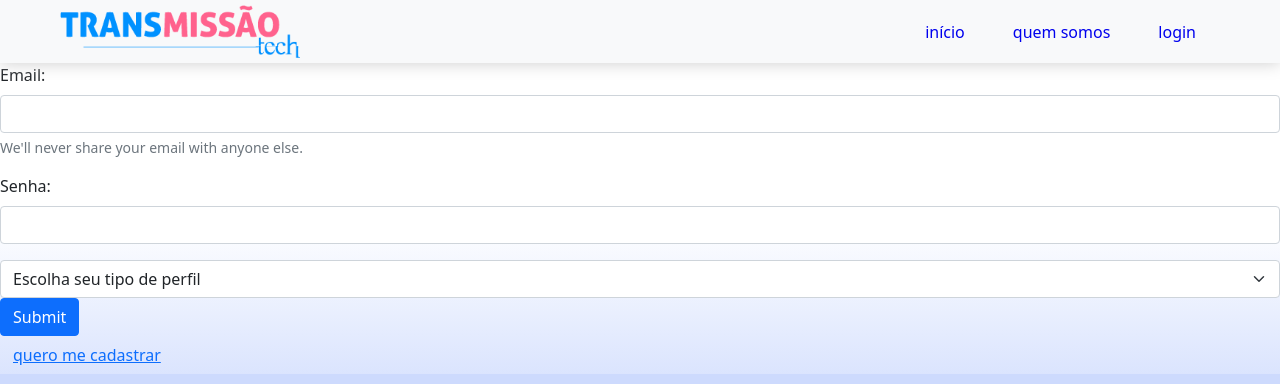
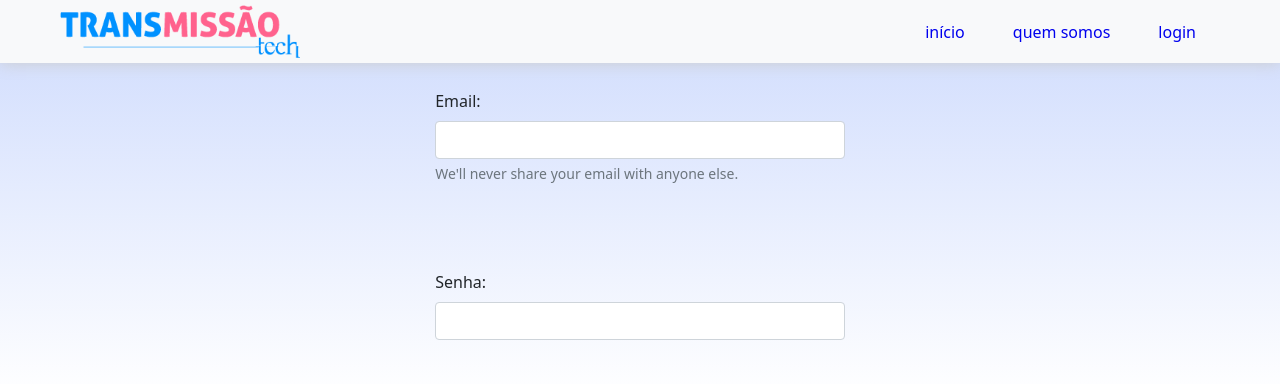
Before and after one commit to blcrz/proviHack, a plain HTML site: page FrontEnd/view/login.html in a window 1280 px wide. Shown: the top 384 px of the page. Drawn offline with nearby package versions, Linux system fonts and the light colour scheme.

Commit message:
fix: estilizando form pagina de login

```diff
--- a/FrontEnd/css/login.css
+++ b/FrontEnd/css/login.css
@@ -1,3 +1,37 @@
 .hidden{
     display:none
 }
+
+header {
+    grid-row: 1/2;
+}
+
+body {
+    width: 100%;
+    height: 100%;
+    display:grid;
+    grid-template-rows: 54px 4fr 1fr 54px;
+}
+
+form {
+    height: 100%;
+    grid-row: 2/3;
+    display: flex;
+    flex-direction: column;
+    align-items: center;
+    justify-content: space-around;
+    width: 40%;
+    margin: auto;
+}
+
+form div, form select, form button {
+    width: 80% !important;
+}
+
+.btn-create {
+    grid-row: 3/4;
+}
+
+footer {
+    grid-row: 4/5;
+}
--- a/FrontEnd/css/style.css
+++ b/FrontEnd/css/style.css
@@ -9,6 +9,7 @@
 html,
 body {
   width: 100%;
+  height: 100%;
   background-image: linear-gradient(#cddafd, white, white);
 }
 
--- a/FrontEnd/view/login.html
+++ b/FrontEnd/view/login.html
@@ -8,6 +8,7 @@
   <title>Login</title>
   <link href="https://cdn.jsdelivr.net/npm/bootstrap@5.1.3/dist/css/bootstrap.min.css" rel="stylesheet" integrity="sha384-1BmE4kWBq78iYhFldvKuhfTAU6auU8tT94WrHftjDbrCEXSU1oBoqyl2QvZ6jIW3" crossorigin="anonymous">
   <link rel="stylesheet" type="text/css" href="../css/mentoria.css">
+  <link href="../css/style.css" rel="stylesheet">
   <link href="../css/login.css" rel="stylesheet">
 
   <script src="../js/handleLogout.js"></script>
@@ -33,13 +34,13 @@
       <option value="1">pessoa mentora</option>
       <option value="2">pessoa mentorada</option>
     </select>
-    <button type="submit" class="btn btn-primary" id="logar">Submit</button>
+    <button type="submit" class="btn btn-primary" id="logar">Entrar</button>
   </form>
   <div id="alerta"></div>
 
   <!-- Button trigger modal -->
-  <button type="button" class="btn btn-link" data-bs-toggle="modal" data-bs-target="#staticBackdrop">
-    quero me cadastrar
+  <button type="button" class="btn btn-link btn-create" data-bs-toggle="modal" data-bs-target="#staticBackdrop">
+    Quero me cadastrar
   </button>
 
   <!-- Modal -->
```
